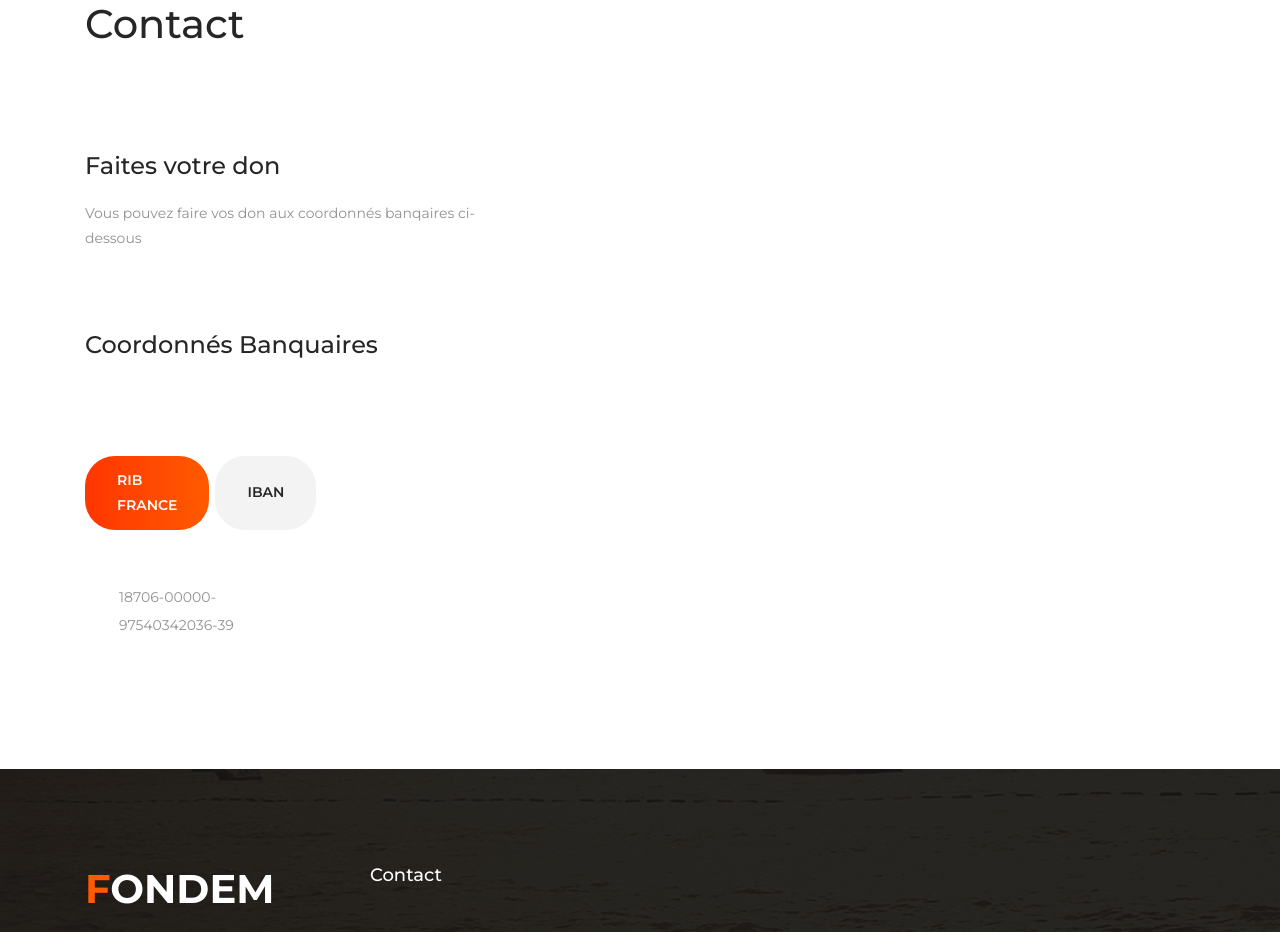
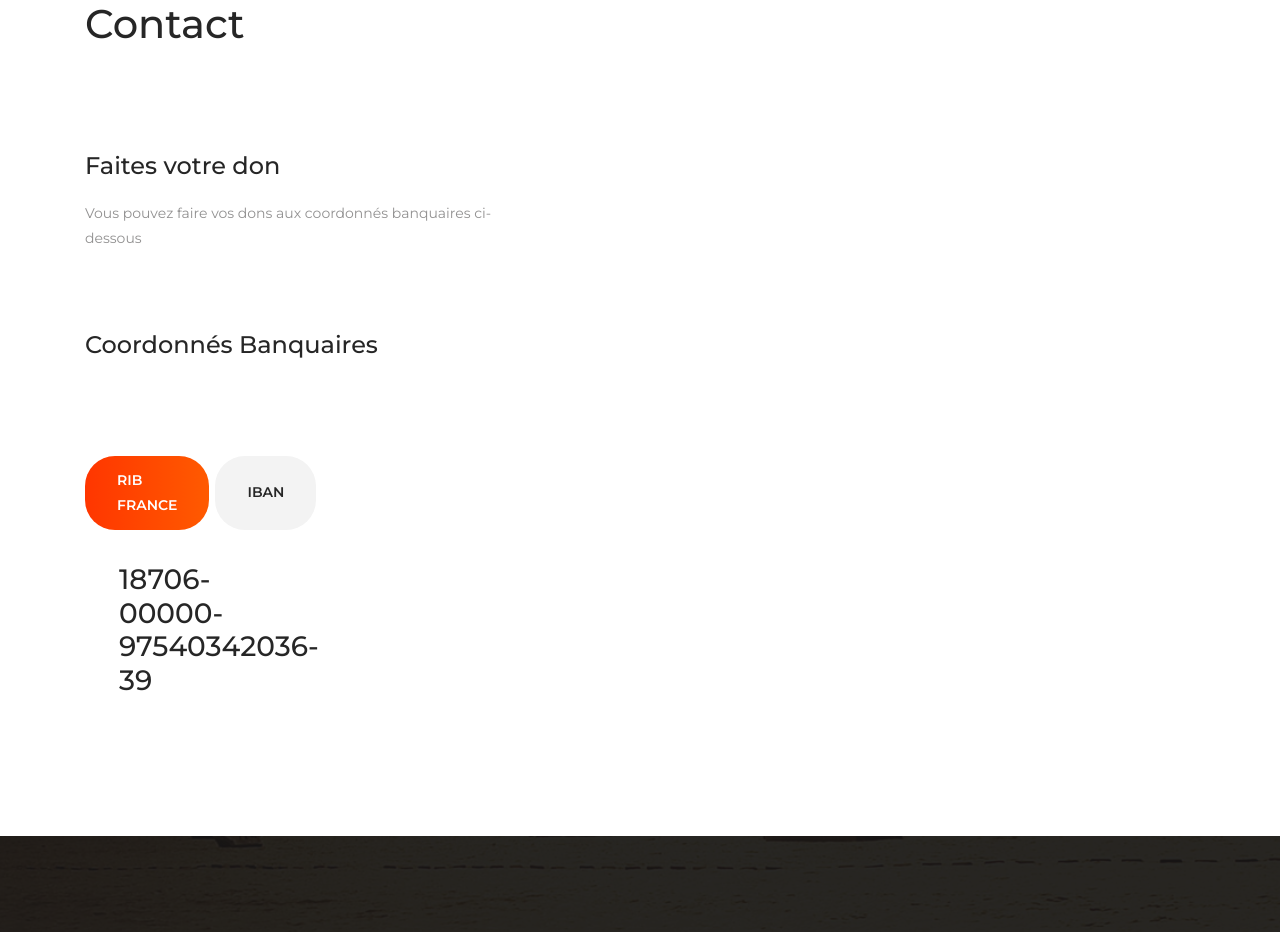
Before and after one commit to chrioniep/fondem, a Django app: page /donate/ in a window 1280 px wide. Shown: the part 131-1063 px from the top of the page. Run offline with Django 3.2, Linux system fonts and the light colour scheme; some libraries are stand-ins or nearby versions.

Commit message:
update info in donate.html

```diff
--- a/templates/donate.html
+++ b/templates/donate.html
@@ -22,7 +22,7 @@
                             Faites votre don
                         </h2>
 
-                        <p>Vous pouvez faire vos don aux coordonnés banqaires ci-dessous</p>
+                        <p>Vous pouvez faire vos dons aux coordonnés banquaires ci-dessous</p>
 
                         <div class="row elements-wrap">
                             <div class="col-12">
@@ -41,11 +41,11 @@
 
                                                 <div class="tabs-container">
                                                     <div id="tab_1" class="tab-content">
-                                                        <p>18706-00000-97540342036-39</p>
+                                                        <h3>18706-00000-97540342036-39</h3>
                                                     </div>
 
                                                     <div id="tab_2" class="tab-content">
-                                                        <p>FR76-1870-6000-0097-5403-4203-639</p>
+                                                        <h3>FR76-1870-6000-0097-5403-4203-639</h3>
                                                     </div>
 
                                                 </div>
```
